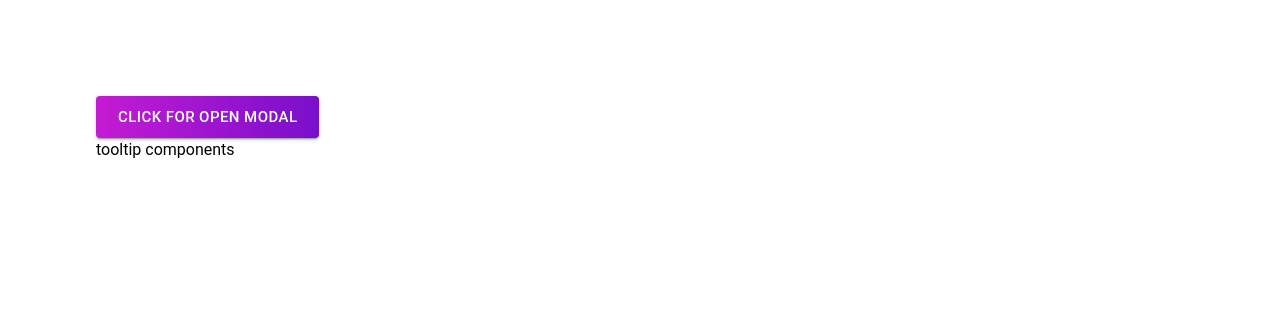
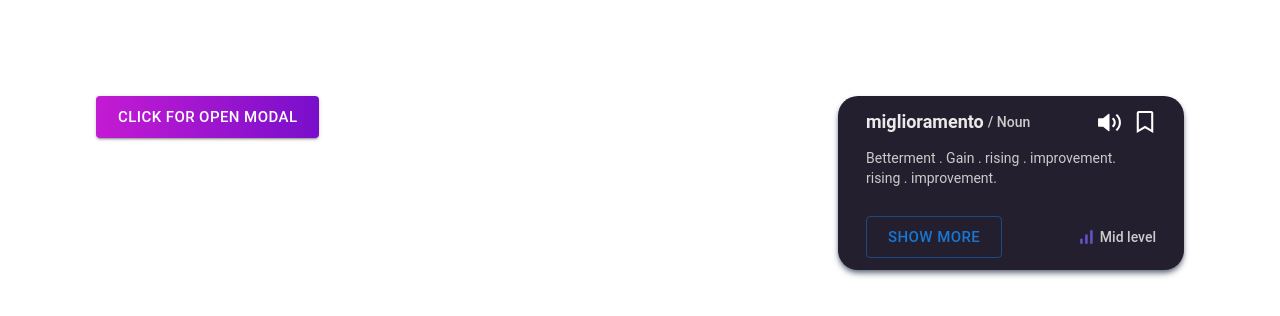
Before and after one commit to mohmdtn/test-company-project, a Next.js app: page / in a window 1280 px wide. Shown: the top 316 px of the page. Built offline with nearby package versions, Linux system fonts and the light colour scheme; a web font is replaced by a local one.

Commit message:
feat: create tooltip component

```diff
--- a/app/components/Tooltip.tsx
+++ b/app/components/Tooltip.tsx
@@ -1,11 +1,80 @@
-import React from 'react'
+"use client";
+
+import { FaRegBookmark } from "react-icons/fa";
+import { FaBookmark } from "react-icons/fa";
+import { RiVolumeUpFill } from "react-icons/ri";
+import { MdOutlineSignalCellularAlt } from "react-icons/md";
+import TooltipBox from "./TooltipBox";
+import ButtonCustom from "./ButtonCustom";
+import { useState } from "react";
+
+const tootipInfo = [
+  {
+    id: 1,
+    title: "Meaning",
+    body: "Betterment . Gain . rising . improvement.  rising . improvement. Betterment . Gain . rising . improvement.  rising . improvement. Betterment . Gain . rising . improvement.  rising . improvement. Betterment . Gain . rising . improvement.  rising . improvement. Betterment . Gain . rising . improvement.  rising . improvement. Betterment . Gain . rising . improvement.  rising . improvement. Betterment . Gain . rising . improvement.  rising . improvement. Betterment . Gain . rising . improvement.  rising ",
+  },
+  {
+    id: 2,
+    title: "Synonym",
+    body: "Betterment . Gain . rising . improvement.  rising . improvement. Betterment . Gain . rising . improvement.  rising . improvement. Betterment . Gain . rising . improvement.  rising . improvement. Betterment",
+  },
+  {
+    id: 3,
+    title: "Opposite",
+    body: "Betterment . Gain . rising . improvement.  rising . improvement. Betterment . Gain . rising .",
+  },
+];
 
 const Tooltip = () => {
+  const [isShowMore, setIsShowMore] = useState(false);
+
   return (
-    <div>
-      tooltip components
-    </div>
-  )
-}
+    <section className="w-full md:w-[21.625rem] text-white rounded-[1.25rem] bg-[#231F2F] shadow-md shadow-gray-500 px-2 py-3 h-min">
+      {/* Head Of Tooltip */}
+      <div className="flex gap-2 flex-col sm:flex-row justify-between px-5">
+        <div className="flex items-center gap-1">
+          <h6 className="text-lg text-[#EAEAEA] font-semibold">
+            miglioramento
+          </h6>
+          <p className="text-sm text-[#CBCBCB] font-medium">/ Noun </p>
+        </div>
 
-export default Tooltip
+        <div className="flex items-center gap-3">
+          <RiVolumeUpFill size={25} className="cursor-pointer" />
+          <FaRegBookmark size={22} className="cursor-pointer" />
+        </div>
+      </div>
+
+      {/* Less Content */}
+      <p className={`text-[#CBCBCB] text-sm my-3 ps-5 pe-8 ${!isShowMore ? "max-h-[100vh] opacity-100" : "max-h-0 opacity-0"}`}>
+        Betterment . Gain . rising . improvement. rising . improvement.
+      </p>
+
+      {/* More Content */}
+      <div className={`flex flex-col gap-4 duration-700 overflow-hidden ${isShowMore ? "max-h-[100vh] opacity-100" : "max-h-0 opacity-0"}`}>
+        {tootipInfo.map((info) => {
+          return (
+            <TooltipBox key={info.id} title={info.title} body={info.body} />
+          );
+        })}
+      </div>
+
+      {/* Buttons */}
+      <div className="flex flex-col-reverse gap-3 sm:flex-row justify-between mt-4 px-5">
+        <ButtonCustom
+          type="outlined"
+          text="Show More"
+          handleClick={() => setIsShowMore(true)}
+          classname={`bg-inherit rounded-full text-[#6157C8] flex px-4 items-center normal-case border border-[#6157C8] duration-500 hover:border-[#9a4dff] ${isShowMore ? "opacity-0" : "opacity-100"}`}
+        />
+        <div className="flex gap-1 items-center">
+          <MdOutlineSignalCellularAlt size={20} className="text-[#6157C8]" />
+          <p className="text-[#CBCBCB] text-sm font-medium">Mid level</p>
+        </div>
+      </div>
+    </section>
+  );
+};
+
+export default Tooltip;
--- /dev/null
+++ b/app/components/TooltipBox.tsx
@@ -0,0 +1,15 @@
+interface TooltipProps {
+  title: string;
+  body: string;
+}
+
+const TooltipBox = ({ title, body }: TooltipProps) => {
+  return (
+    <div className="bg-[#ffffff1e] px-5 py-3 rounded-[1.25rem]">
+      <h6 className="mb-2 text-[0.938rem] font-bold text-[#C6C5D0]">{title}</h6>
+      <p className="text-sm text-[#C6C5D0]">{body}</p>
+    </div>
+  );
+};
+
+export default TooltipBox;
--- a/app/page.tsx
+++ b/app/page.tsx
@@ -3,7 +3,7 @@ import DownloadBoxSection from "./components/DownloadBoxSection";
 
 export default function Home() {
   return (
-    <main className="min-h-screen p-24 bg-white">
+    <main className="flex justify-between gap-5 p-4 bg-white md:flex-row flex-col md:min-h-screen md:p-24">
       <DownloadBoxSection />
       <Tooltip />
     </main>
```
